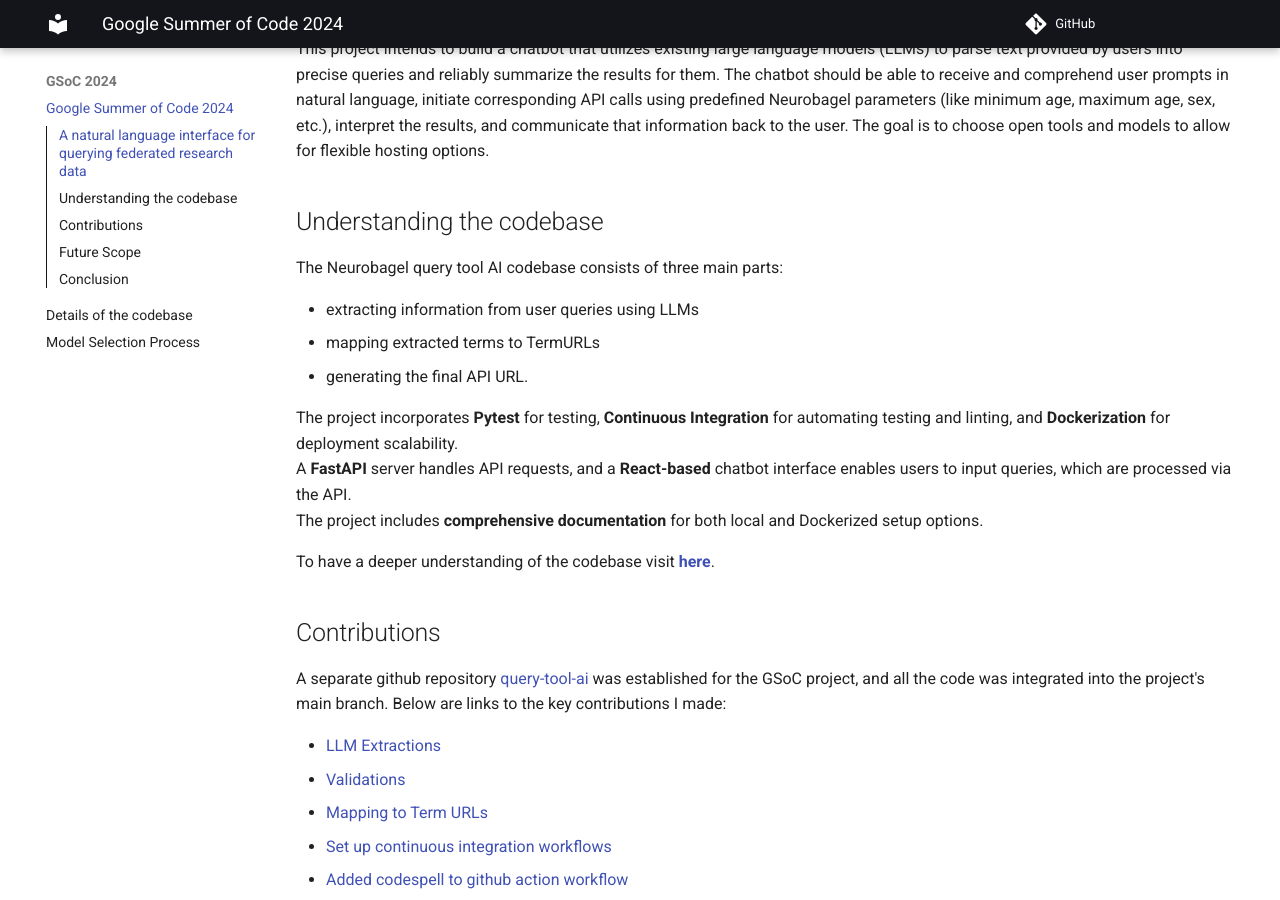
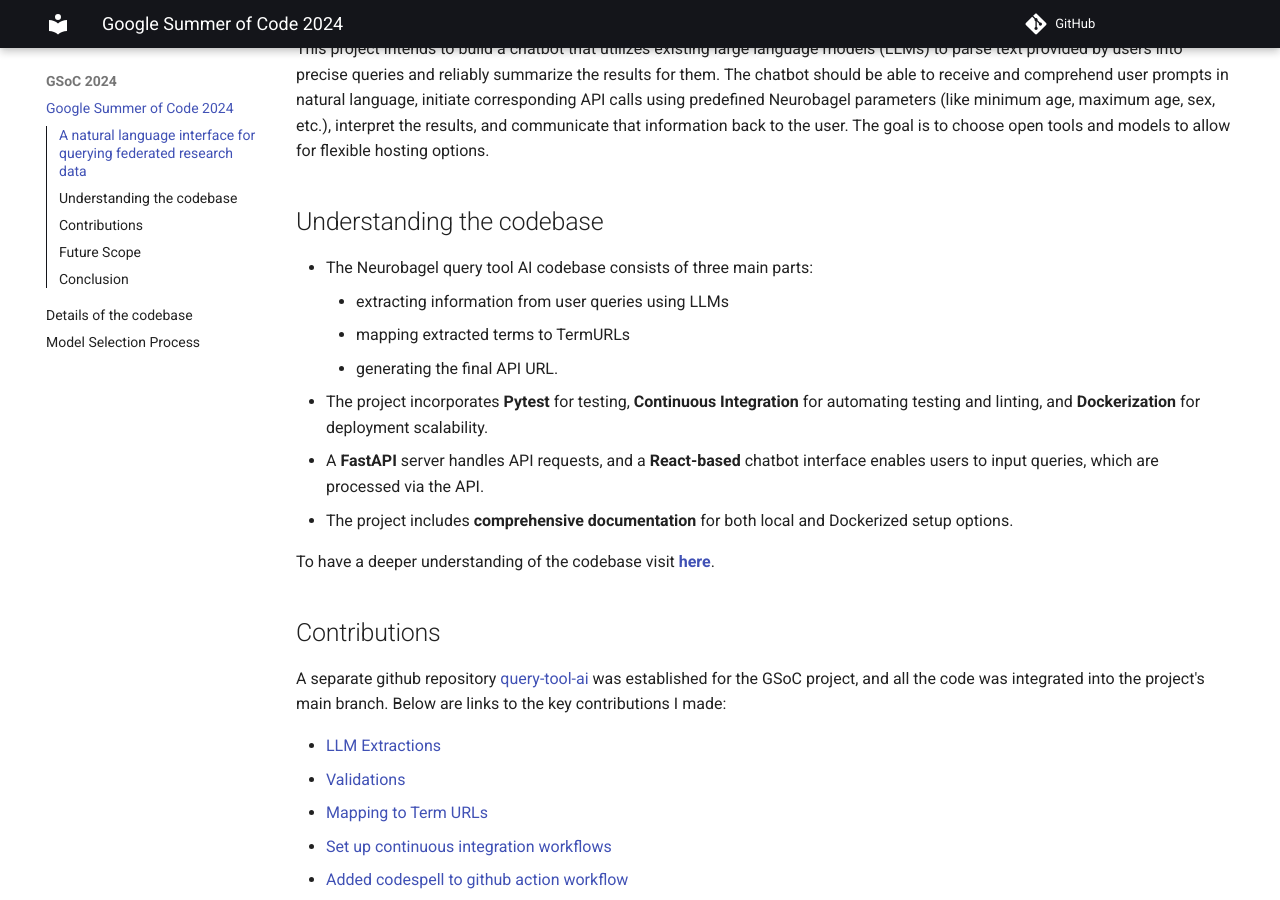
Before and after one commit to Raya679/gsoc, an MkDocs documentation site: the page built from docs/index.md, in a window 1280 px wide and 900 px high, scrolled down 678 px. Built offline with MkDocs 1.6.1 and Material for MkDocs 9.7.7, drawn with Linux system fonts in a browser that asks for light colours; comment, search, counter and statistics services are not loaded.

Commit message:
Final Changes

```diff
--- a/docs/index.md
+++ b/docs/index.md
@@ -41,15 +41,13 @@
 
 ## Understanding the codebase
 
-The Neurobagel query tool AI codebase consists of three main parts:
-
-   - extracting information from user queries using LLMs
-   - mapping extracted terms to TermURLs
-   - generating the final API URL.
-
-The project incorporates **Pytest** for testing, **Continuous Integration** for automating testing and linting, and **Dockerization** for deployment scalability. <br>
-A **FastAPI** server handles API requests, and a **React-based** chatbot interface enables users to input queries, which are processed via the API.<br>
-The project includes **comprehensive documentation** for both local and Dockerized setup options.
+- The Neurobagel query tool AI codebase consists of three main parts:
+      - extracting information from user queries using LLMs
+      - mapping extracted terms to TermURLs
+      - generating the final API URL.
+- The project incorporates **Pytest** for testing, **Continuous Integration** for automating testing and linting, and **Dockerization** for deployment scalability. <br>
+- A **FastAPI** server handles API requests, and a **React-based** chatbot interface enables users to input queries, which are processed via the API.<br>
+- The project includes **comprehensive documentation** for both local and Dockerized setup options.
 
 To have a deeper understanding of the codebase visit [**here**](https://raya679.github.io/gsoc/codebase/).
 
```
